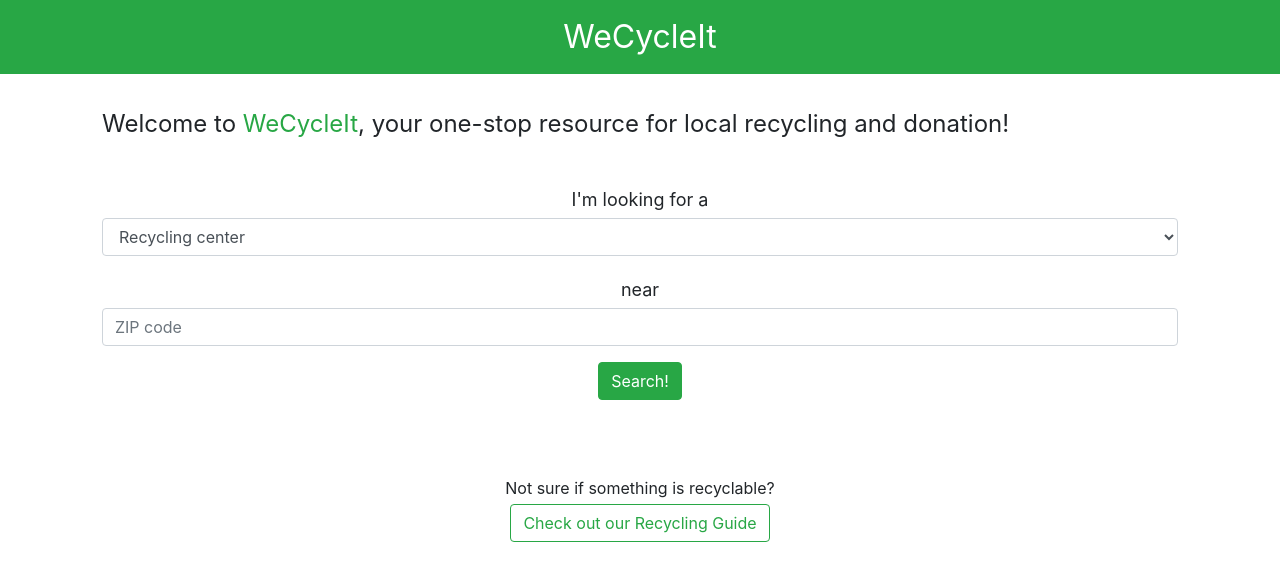
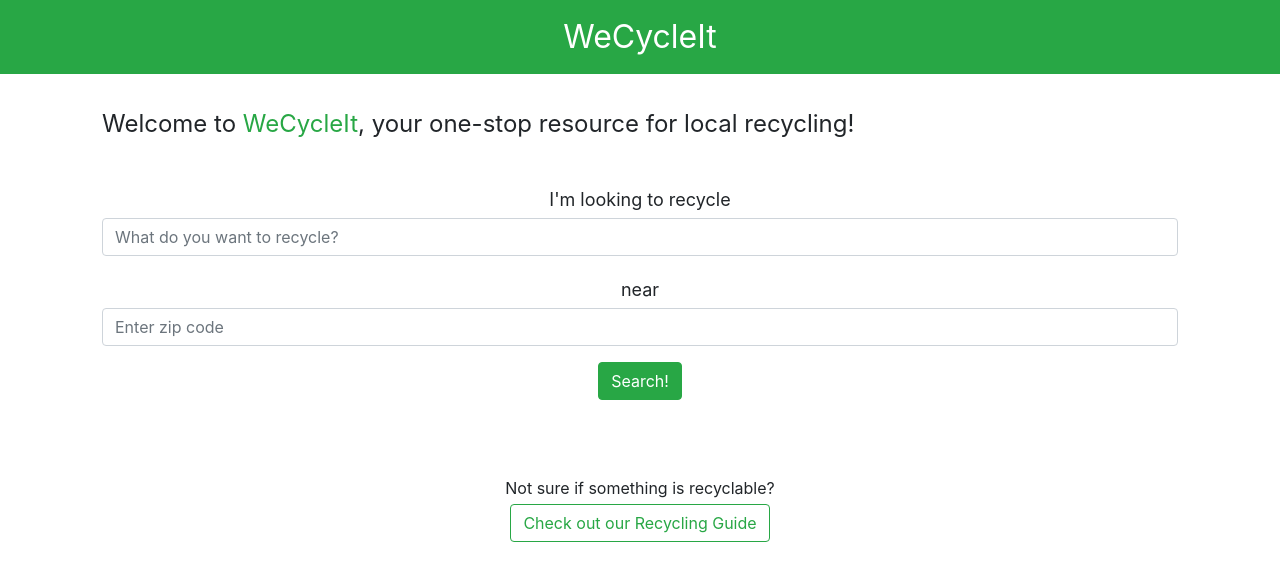
Before and after one commit to debbievo/wecycleit, a website: page static_files/index.html in a window 1280 px wide. Drawn offline with Linux system fonts and the light colour scheme.

Commit message:
Modified slogan, index, search list form descriptions.

```diff
--- a/static_files/index.html
+++ b/static_files/index.html
@@ -21,23 +21,20 @@
 
         <div class="container">
             <div id="welcome">
-                <p>Welcome to <span id="appname">WeCycleIt</span>, your one-stop resource for local recycling and donation!</p>
+                <p>Welcome to <span id="appname">WeCycleIt</span>, your one-stop resource for local recycling!</p>
             </div>
 
             <br>
             <div id="homesearch">
                 <div class="form-group">
-                    <p>I'm looking for a</p>
-                    <select class="form-control">
-                            <option>Recycling center</option>
-                            <option>Donation center</option>
-                    </select>
+                    <p>I'm looking to recycle</p>
+                    <input id="material_box" type="text" class="form-control" placeholder="What do you want to recycle?"/>
                 </div>
                 <div class="form-group">
                     <p>near</p>
-                    <input type="text" class="form-control" id="homeZip" placeholder="ZIP code">
+                    <input type="text" class="form-control" id="zipBox" placeholder="Enter zip code">
                 </div>
-                <button type="button" class="btn btn-success" onclick="window.location.href='searchResultsListView.html'">Search!</button>
+                <button type="button" class="btn btn-success" id="searchButton" onclick="window.location.href='searchResultsListView.html'">Search!</button>
             </div>
 
             <br>
```
Also changed, not shown: static_files/searchResultsListView.html (+6 -3 lines).
